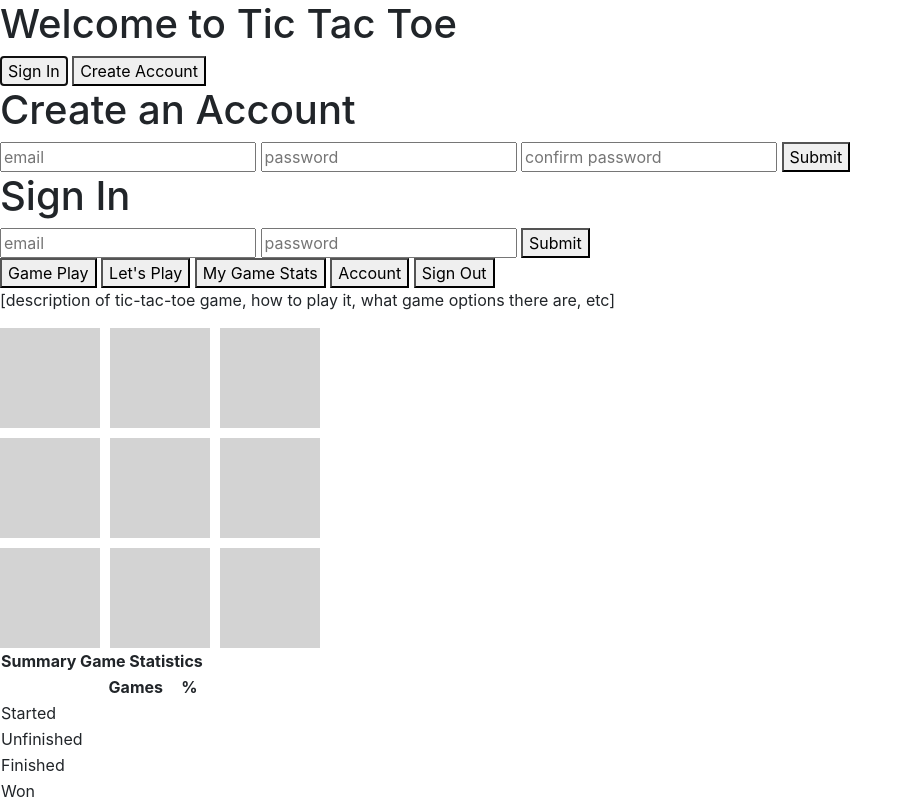
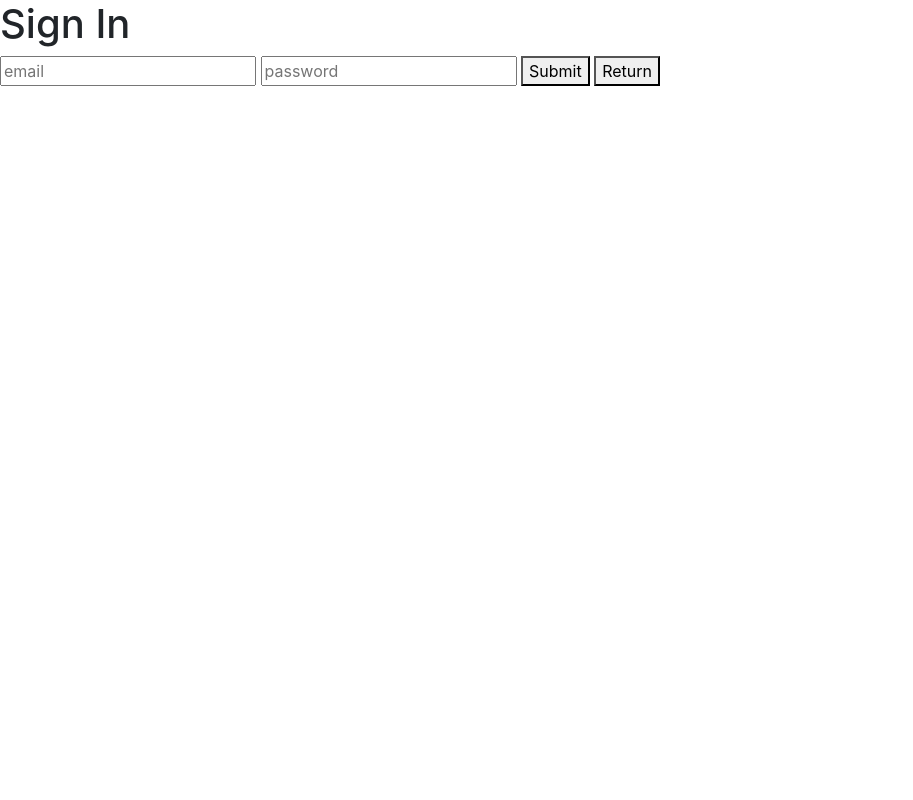
Before and after one commit to sven-gerlach/tic-tac-toe-client, a website built with webpack: page index.html in a window 1280 px wide. Both pictures are taken after a click on the button "Sign In". Shown: the top 800 px of the page, without its empty margins (0-913 px from the left). Built offline with nearby package versions, Linux system fonts and the light colour scheme.

Commit message:
Add event handlers
Add event handlers to welcome page, sign-up and sign-in page.

```diff
--- a/assets/scripts/app.js
+++ b/assets/scripts/app.js
@@ -1,11 +1,11 @@
 'use strict'
-
-// use require with a reference to bundle the file and use it in this file
-// const example = require('./example')
-
-// use require without a reference to ensure a file is bundled
-// require('./example')
+const display = require('./display')
+const events = require('./events')
 
 $(() => {
-  $('')
+  display.welcomePageDisplay()
+  $('#sign-in-button').on('click', display.signInPage)
+  $('#sign-up-button').on('click', display.signUpPage)
+  $('.return-to-welcome-page').on('click', display.welcomePageDisplay)
+  $('#sign-up-form').on('submit', events.onSignUp)
 })
--- a/assets/scripts/display.js
+++ b/assets/scripts/display.js
@@ -0,0 +1,41 @@
+const welcomePageDisplay = function () {
+  $('#welcome-section').show()
+  $('#sign-up-section').hide()
+  $('#sign-in-section').hide()
+  $('#nav-section').hide()
+  $('#game-play-section').hide()
+  $('#game-section').hide()
+  $('#game-stats-section').hide()
+  $('#account-section').hide()
+  $('#game-result-section').hide()
+}
+
+const signInPage = function () {
+  $('#welcome-section').hide()
+  $('#sign-in-section').show()
+  $('#create-account-section').hide()
+  $('#nav-section').hide()
+  $('#game-play-section').hide()
+  $('#game-section').hide()
+  $('#game-stats-section').hide()
+  $('#account-section').hide()
+  $('#game-result-section').hide()
+}
+
+const signUpPage = function () {
+  $('#welcome-section').hide()
+  $('#sign-in-section').hide()
+  $('#sign-up-section').show()
+  $('#nav-section').hide()
+  $('#game-play-section').hide()
+  $('#game-section').hide()
+  $('#game-stats-section').hide()
+  $('#account-section').hide()
+  $('#game-result-section').hide()
+}
+
+Object.assign(module.exports, {
+  welcomePageDisplay,
+  signInPage,
+  signUpPage
+})
--- /dev/null
+++ b/assets/scripts/events.js
@@ -0,0 +1,13 @@
+const onSignIn = function () {
+  console.log('call onSignIn success')
+}
+
+const onSignUp = function (event) {
+  event.preventDefault()
+  console.log('call onSignUp success')
+}
+
+Object.assign(module.exports, {
+  onSignIn,
+  onSignUp
+})
--- a/index.html
+++ b/index.html
@@ -14,17 +14,8 @@
     <body>
       <section id="welcome-section">
         <h1>Welcome to Tic Tac Toe</h1>
-        <button>Sign In</button>
-        <button>Create Account</button>
-      </section>
-      <section id="create-account-section">
-        <h1>Create an Account</h1>
-        <form id="create-account-form">
-          <input name="credentials[email]" type="email" placeholder="email" required>
-          <input name="credentials[password]" type="password" placeholder="password" required>
-          <input name="credentials[password_confirmation]" type="password" placeholder="confirm password" required>
-          <button type="submit">Submit</button>
-        </form>
+        <button id="sign-in-button">Sign In</button>
+        <button id="sign-up-button">Create Account</button>
       </section>
       <section id="sign-in-section">
         <h1>Sign In</h1>
@@ -32,6 +23,17 @@
           <input name="credentials[email]" type="email" placeholder="email" required>
           <input name="credentials[password]" type="password" placeholder="password" required>
           <button type="submit">Submit</button>
+          <button class="return-to-welcome-page">Return</button>
+        </form>
+      </section>
+      <section id="sign-up-section">
+        <h1>Create an Account</h1>
+        <form id="sign-up-form">
+          <input name="credentials[email]" type="email" placeholder="email" required>
+          <input name="credentials[password]" type="password" placeholder="password" required>
+          <input name="credentials[password_confirmation]" type="password" placeholder="confirm password" required>
+          <button type="submit">Submit</button>
+          <button class="return-to-welcome-page">Return</button>
         </form>
       </section>
       <nav id="nav-section">
```
Also changed, not shown: project_admin/milestones.md (+1 -0 lines), 1 other file.
